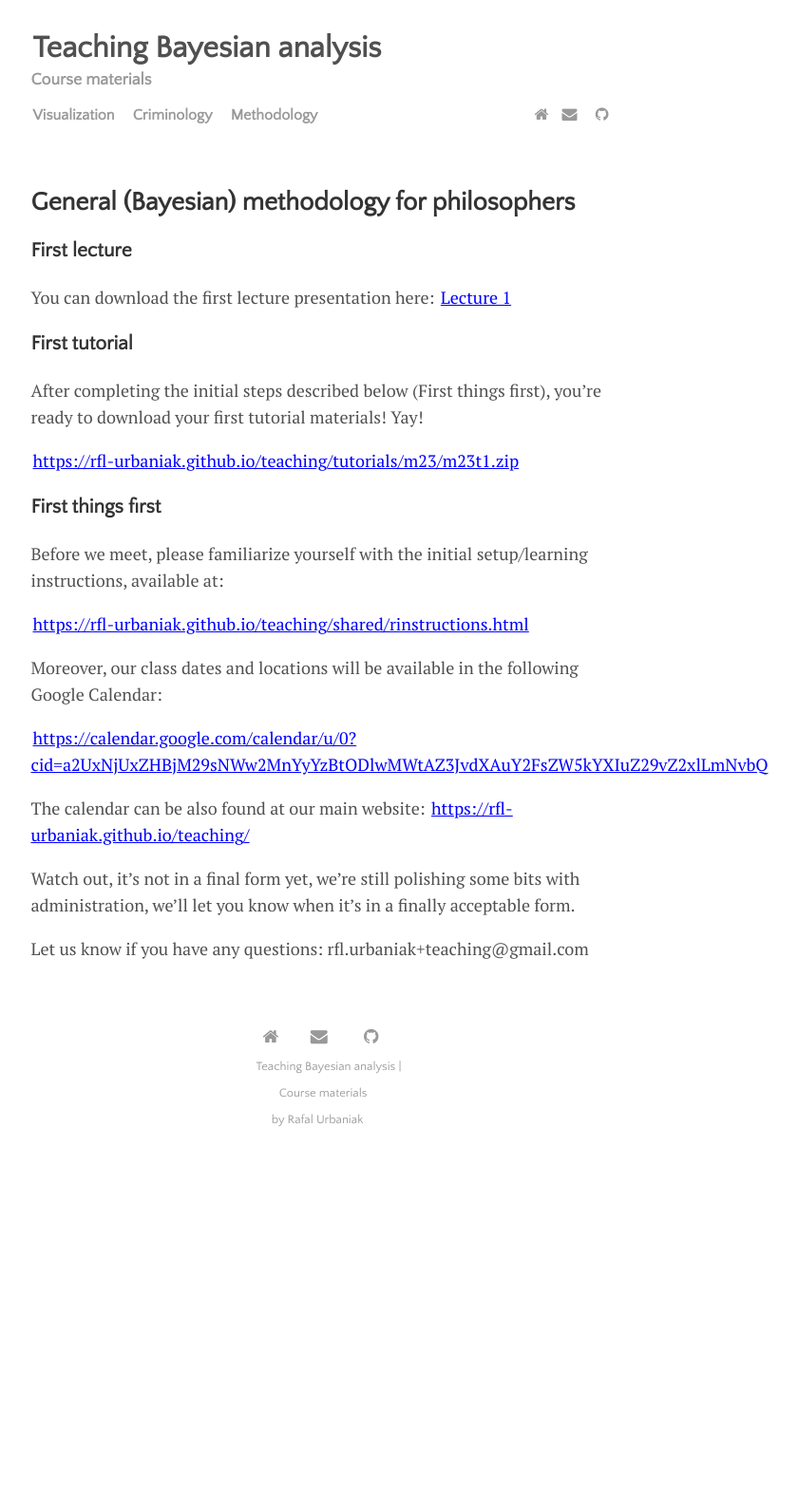
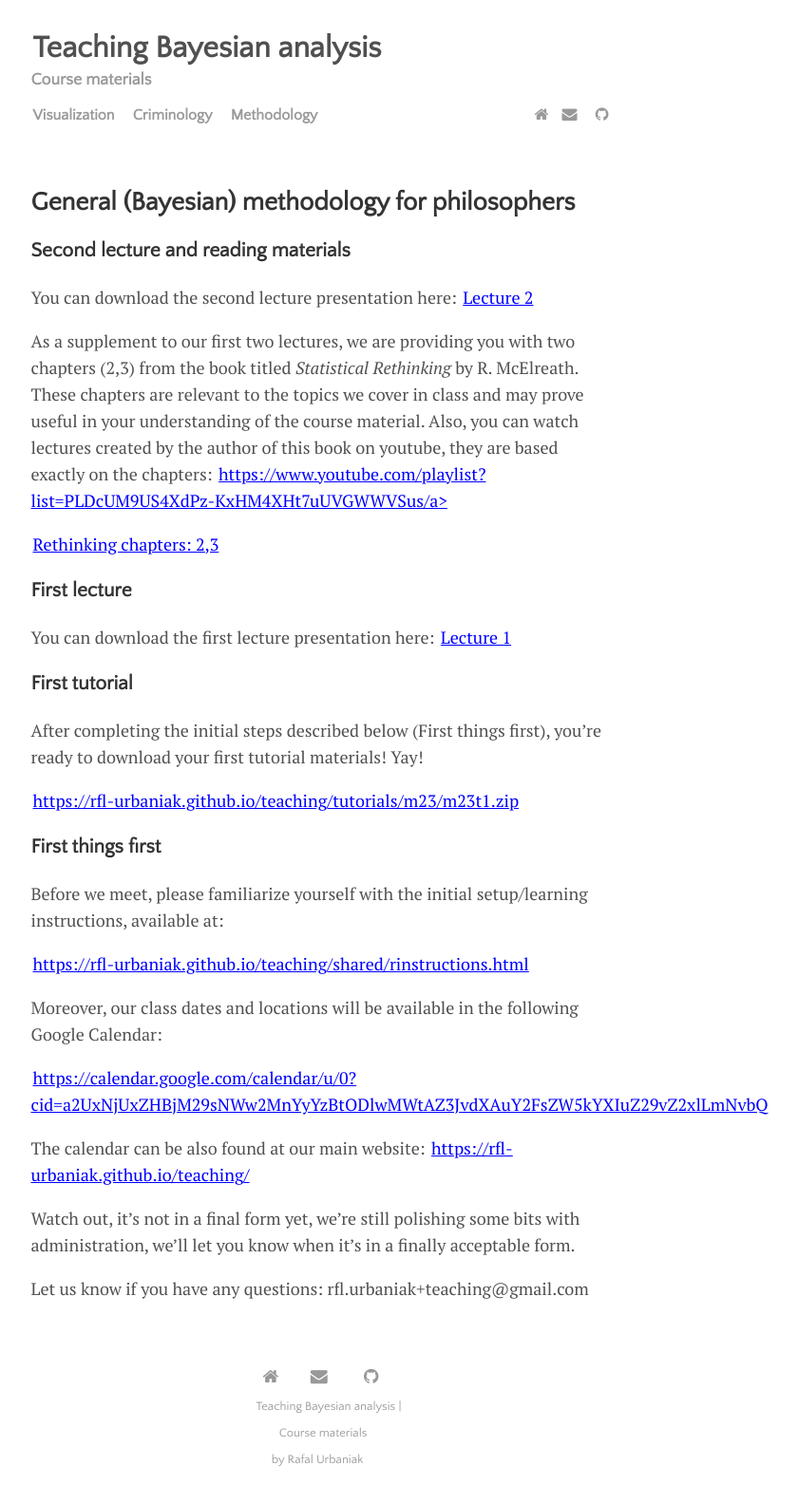
Before and after one commit to rfl-urbaniak/teaching, a Jekyll site: the page built from menu/methodology.md, in a window 1280 px wide. Shown: the whole page at 95% size, without its empty margins (300-1140 px from the left). Built offline with Jekyll 4.4.1, drawn with Linux system fonts in a browser that asks for light colours; before the commit the page ends 1225 px from its top, so only the background shows below that.

Commit message:
added rethinking material and m23l2

```diff
--- a/menu/methodology.md
+++ b/menu/methodology.md
@@ -11,6 +11,14 @@ a {
 </style>
 
 ## General (Bayesian) methodology for philosophers
+
+### Second lecture and reading materials
+
+You can download the second lecture presentation here: <a href="https://rfl-urbaniak.github.io/teaching/sharedResources/lectures/m23l2.pdf">Lecture 2</a>
+
+As a supplement to our first two lectures, we are providing you with two chapters (2,3) from the book titled <i>Statistical Rethinking</i> by R. McElreath. These chapters are relevant to the topics we cover in class and may prove useful in your understanding of the course material. Also, you can watch lectures created by the author of this book on youtube, they are based exactly on the chapters: <a href="https://www.youtube.com/playlist?list=PLDcUM9US4XdPz-KxHM4XHt7uUVGWWVSus">https://www.youtube.com/playlist?list=PLDcUM9US4XdPz-KxHM4XHt7uUVGWWVSus/a>
+
+<a href="https://rfl-urbaniak.github.io/teaching/sharedResources/StatisticalRethinkingCh2&3.pdf">Rethinking chapters: 2,3</a>
 
 ### First lecture
 
```
Also changed, not shown: menu/criminology.md (+6 -0 lines), 2 other files.
